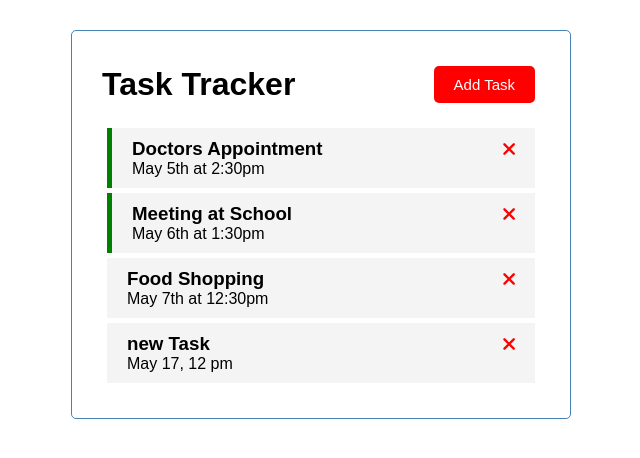
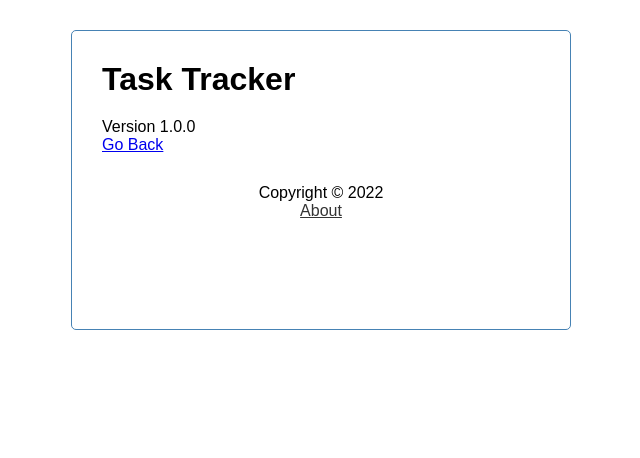
Before and after one commit to ajayioyetomi/Task-Tracker-Vue-App, a Vue app: page /about in a window 1280 px wide. Shown: the top 458 px of the page, without its empty margins (319-959 px from the left). Built offline with nearby package versions, Linux system fonts and the light colour scheme; data requests are answered from the project's data file; a web font is replaced by a local one.

Commit message:
added router and routes

```diff
--- a/db.json
+++ b/db.json
@@ -19,9 +19,9 @@
       "reminder": false
     },
     {
-      "text": "new Task",
-      "day": "May 17, 12 pm",
-      "reminder": false,
+      "text": "Last Task",
+      "day": "Friday, 4pm",
+      "reminder": true,
       "id": 4
     }
   ]
--- a/src/App.vue
+++ b/src/App.vue
@@ -1,11 +1,9 @@
 <template>
   <div class="container">
     <Header title="Task Tracker" @toggle-add-task="toggleAddTask" :showAddTask="showAddTask" />
-    <div v-if="showAddTask">
-      <AddTask @add-task="addTask"/>
-    </div>
 
-    <Tasks :tasks="tasks" @delete-task="deleteTask" @toggle-reminder="toggleReminder"/>
+    <router-view :showAddTask="showAddTask"></router-view>
+    <Footer />
   </div>
 
 </template>
@@ -13,71 +11,25 @@
 <script>
 
 import Header from './components/Header';
-import Tasks from './components/Tasks';
-import AddTask from './components/AddTask';
+import Footer from './components/Footer';
 
 export default {
   name: 'App',
   components: {
     Header,
-    Tasks,
-    AddTask,
+    Footer,
   },
   data(){
     return {
-      tasks:[],
       showAddTask:false,
     }
   },
   methods:{
     toggleAddTask(){
        this.showAddTask = !this.showAddTask;
-    },
-    async addTask(task){
-        const addNewTask = await fetch(`http://localhost:5000/tasks`,{
-          method:"POST",
-          headers:{
-            "Content-Type":"application/json",
-          },
-          body:JSON.stringify(task)
-        })
-        const newTask = await addNewTask.json();
-        console.log(newTask,task)
-        this.tasks = [...this.tasks,{...newTask,...task}];
-    },
-    async deleteTask(id){
-        const deleteTask = await fetch(`http://localhost:5000/tasks/${id}`,{
-          method:"delete",
-        });
-      await deleteTask.json();
-      this.tasks = this.tasks.filter(task => task.id !== id)
+    }
+  }
 
-    },
-    async toggleReminder(id){
-      let eTask = this.tasks.filter(task => task.id === id);
-      eTask = eTask[0];
-      eTask.reminder= !eTask.reminder;
-      const updateTask = await fetch(`http://localhost:5000/tasks/${id}`,{
-        method:"PUT",
-        headers:{
-          "Content-Type":"application/json",
-        },
-        body:JSON.stringify(eTask)
-      })
-      const updatedTask = await updateTask.json();
-      this.tasks = this.tasks.map(task => (task.id === id? {...updatedTask}:task))
-    },
-
-    async fetchTask(){
-      const res = await fetch('http://localhost:5000/tasks');
-      const data = await res.json();
-      //console.log(data);
-      return data
-    }
-  },
-  async created(){
-    this.tasks = await this.fetchTask();
-  }
 }
 </script>
 
--- /dev/null
+++ b/src/components/Footer.vue
@@ -0,0 +1,25 @@
+<template>
+    <footer>
+        <p>Copyright &copy; 2022</p>
+        <router-link to="/about">About</router-link>
+    </footer>
+</template>
+
+<script>
+export default {
+    name:"Footer",
+    props:{
+
+    }
+}
+</script>
+
+<style scoped>
+    a{
+        color:#333;
+    }
+    footer{
+        margin-top: 30px;
+        text-align: center;
+    }
+</style>
--- a/src/components/Header.vue
+++ b/src/components/Header.vue
@@ -1,7 +1,7 @@
 <template>
     <header>
         <h1>{{title}}</h1>
-        <Button :text="showAddTask?'Close':'Add Task'" :color="showAddTask ? 'green':'red'" @btn-click="$emit('toggle-add-task')"/>
+        <Button v-if="homePage" :text="showAddTask?'Close':'Add Task'" :color="showAddTask ? 'green':'red'" @btn-click="$emit('toggle-add-task')"/>
     </header>
 
 </template>
@@ -17,6 +17,14 @@
     components:{
         Button,
     },
+    computed:{
+        homePage(){
+            if(this.$route.path === '/'){
+                return true;
+            }
+            return false;
+        }
+    }
 
 
 }
--- a/src/main.js
+++ b/src/main.js
@@ -1,4 +1,5 @@
 import { createApp } from 'vue'
-import App from './App.vue'
+import App from './App.vue';
+import router from './router';
 
-createApp(App).mount('#app')
+createApp(App).use(router).mount('#app')
--- /dev/null
+++ b/src/router/index.js
@@ -0,0 +1,25 @@
+
+import {createRouter,createWebHistory} from 'vue-router';
+
+import About from '../views/About';
+import Home from '../views/Home';
+
+const routes = [
+    {
+        path:'/',
+        name:"Home",
+        component:Home
+    },
+    {
+        path:"/about",
+        name:"About",
+        component:About
+    }
+]
+
+const router = createRouter({
+    history:createWebHistory(process.env.BASE_URL),
+    routes
+});
+
+export default router
--- /dev/null
+++ b/src/views/About.vue
@@ -0,0 +1,4 @@
+<template>
+    <p>Version 1.0.0</p>
+    <router-link to="/">Go Back</router-link>
+</template>
--- /dev/null
+++ b/src/views/Home.vue
@@ -0,0 +1,79 @@
+<template>
+
+    <AddTask v-show="showAddTask" @add-task="addTask"/>
+    <Tasks :tasks="tasks" @delete-task="deleteTask" @toggle-reminder="toggleReminder"/>
+
+</template>
+
+<script>
+import Tasks from '../components/Tasks';
+import AddTask from '../components/AddTask';
+export default {
+    name:"Home",
+    props:{
+        showAddTask:Boolean,
+    },
+    components:{
+        AddTask,
+        Tasks
+    },
+    data(){
+        return{
+           tasks:[]
+        }
+
+
+    },
+    methods:{
+
+    async addTask(task){
+        const addNewTask = await fetch(`http://localhost:5000/tasks`,{
+          method:"POST",
+          headers:{
+            "Content-Type":"application/json",
+          },
+          body:JSON.stringify(task)
+        })
+        const newTask = await addNewTask.json();
+        console.log(newTask,task)
+        this.tasks = [...this.tasks,{...newTask,...task}];
+    },
+    async deleteTask(id){
+        const deleteTask = await fetch(`http://localhost:5000/tasks/${id}`,{
+          method:"delete",
+        });
+      await deleteTask.json();
+      this.tasks = this.tasks.filter(task => task.id !== id)
+
+    },
+    async toggleReminder(id){
+      let eTask = this.tasks.filter(task => task.id === id);
+      eTask = eTask[0];
+      eTask.reminder= !eTask.reminder;
+      const updateTask = await fetch(`http://localhost:5000/tasks/${id}`,{
+        method:"PUT",
+        headers:{
+          "Content-Type":"application/json",
+        },
+        body:JSON.stringify(eTask)
+      })
+      const updatedTask = await updateTask.json();
+      this.tasks = this.tasks.map(task => (task.id === id? {...updatedTask}:task))
+    },
+
+    async fetchTask(){
+      const res = await fetch('http://localhost:5000/tasks');
+      const data = await res.json();
+      //console.log(data);
+      return data
+    }
+
+    },
+
+    async created(){
+        this.tasks = await this.fetchTask();
+    }
+
+
+}
+</script>
```
